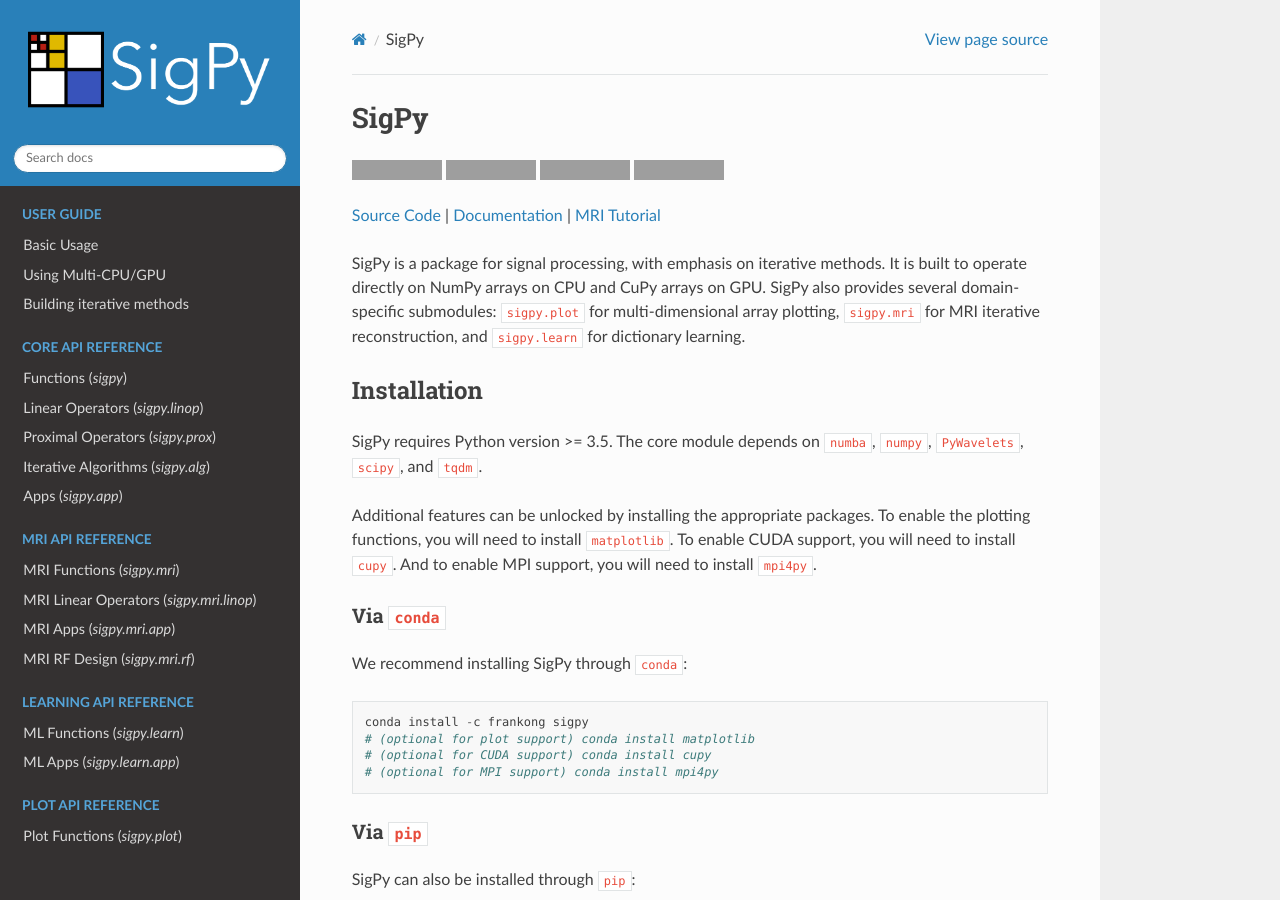
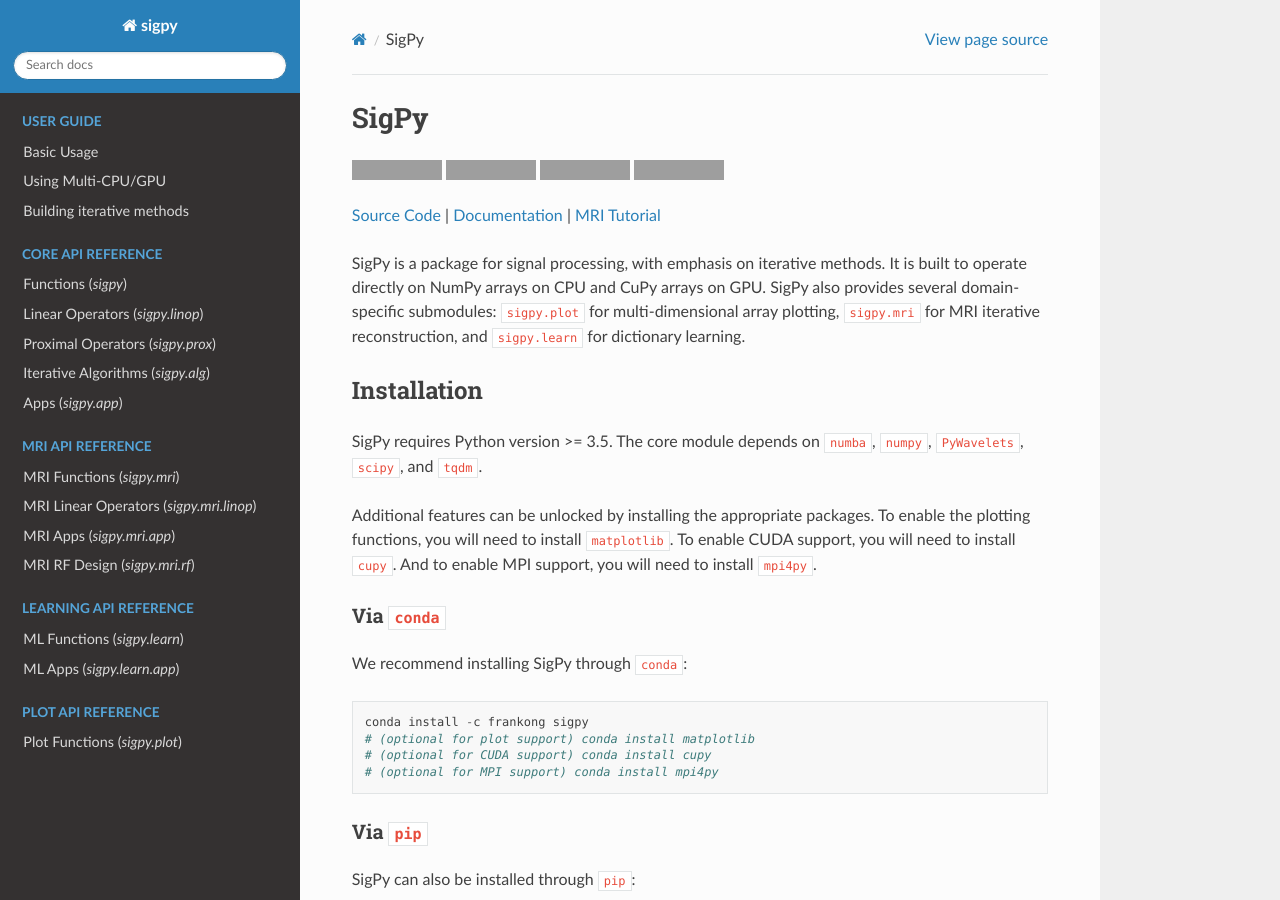
Before and after one commit to mikgroup/sigpy, a Sphinx documentation site: the page built from docs/index.rst, in a window 1280 px wide and 900 px high. Built offline with Sphinx 7.4.7 and the Read the Docs theme 2.0.0, drawn with Linux system fonts in a browser that asks for light colours; grey boxes are pictures that could not be loaded.

Commit message:
Remove logo

```diff
--- a/docs/conf.py
+++ b/docs/conf.py
@@ -83,14 +83,13 @@
 #
 html_theme = 'sphinx_rtd_theme'
 
-html_logo = 'figures/sigpy_logo_white.png'
+html_logo = ''
 
 # Theme options are theme-specific and customize the look and feel of a theme
 # further.  For a list of options available for each theme, see the
 # documentation.
 #
-html_theme_options = {'navigation_depth': 1,
-                      'logo_only': True}
+html_theme_options = {'navigation_depth': 1}
 
 # Add any paths that contain custom static files (such as style sheets) here,
 # relative to this directory. They are copied after the builtin static files,
```
Also changed, not shown: docs/figures/sigpy_logo_white.png (deleted).
